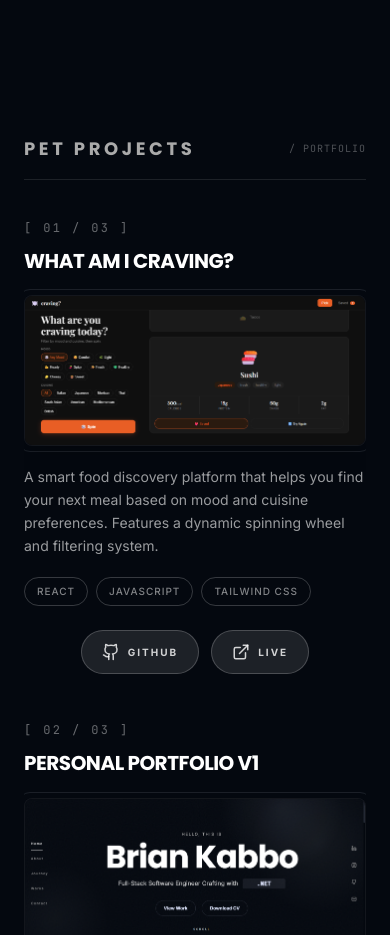
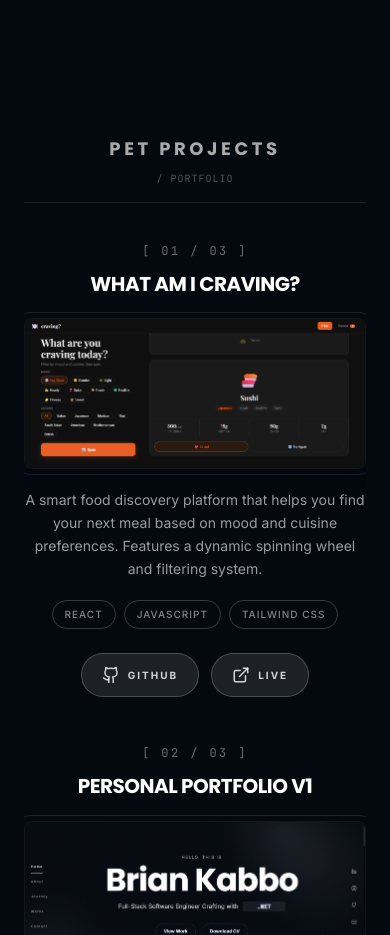
Before and after one commit to Charan951/protfilo, a React (Vite) app in the folder Brian Kabbo Sarker/: page / in a window 390 px wide. Shown: the part 3960-4895 px from the top of the page. Built offline with nearby package versions, Linux system fonts and the light colour scheme.

Commit message:
refactor: enhance Showcase section layout with improved alignment and centering for better visual consistency

```diff
--- a/Brian Kabbo Sarker/src/sections/Showcase.tsx
+++ b/Brian Kabbo Sarker/src/sections/Showcase.tsx
@@ -234,26 +234,26 @@ const Showcase: React.FC = () => {
       </div>
 
       {/* MOBILE */}
-      <div className="flex lg:hidden flex-col w-full min-w-0">
+      <div className="flex lg:hidden flex-col items-center w-full min-w-0 text-center">
 
         {/* Heading */}
-        <div className="pb-4 border-b border-white/10">
-          <div className="flex items-center justify-between gap-3 min-w-0">
-            <h2 className="text-lg sm:text-xl font-bold tracking-[0.2em] sm:tracking-[0.3em] text-[#aaa] uppercase font-poppins truncate">
+        <div className="w-full pb-4 border-b border-white/10">
+          <div className="flex flex-col sm:flex-row items-center justify-center gap-2 sm:gap-4">
+            <h2 className="text-lg sm:text-xl font-bold tracking-[0.2em] sm:tracking-[0.3em] text-[#aaa] uppercase font-poppins">
               PET PROJECTS
             </h2>
-            <span className="text-[10px] sm:text-xs text-white/30 tracking-widest uppercase font-mono flex-shrink-0">
+            <span className="text-[10px] sm:text-xs text-white/30 tracking-widest uppercase font-mono">
               / PORTFOLIO
             </span>
           </div>
         </div>
 
         {/* Cards */}
-        <div className="flex flex-col gap-12 sm:gap-16 pt-10 sm:pt-12">
+        <div className="flex flex-col items-center gap-12 sm:gap-16 pt-10 sm:pt-12 w-full">
           {projects.map((item, index) => (
-            <article key={item.id} className="flex flex-col gap-5 sm:gap-6 min-w-0">
+            <article key={item.id} className="flex flex-col items-center gap-5 sm:gap-6 min-w-0 w-full max-w-lg mx-auto">
 
-              <div className="flex flex-col gap-3 sm:gap-4">
+              <div className="flex flex-col items-center gap-3 sm:gap-4">
                 <div className="text-xs tracking-[0.2em] sm:tracking-[0.3em] text-white/40 font-mono">
                   [ 0{index + 1} / {String(projects.length).padStart(2, '0')} ]
                 </div>
@@ -263,7 +263,7 @@ const Showcase: React.FC = () => {
               </div>
 
               {item.image !== null && (
-                <div className="relative w-full min-w-0 max-w-full">
+                <div className="relative w-full min-w-0 max-w-full mx-auto">
                   <div className="absolute -inset-1.5 sm:-inset-2 border border-moonstone/10 rounded-xl pointer-events-none" />
                   <div className="relative z-10 w-full rounded-lg overflow-hidden shadow-xl bg-zinc-900/20 backdrop-blur-3xl border border-white/5">
                     <img
@@ -279,7 +279,7 @@ const Showcase: React.FC = () => {
                 {item.description}
               </p>
 
-              <div className="flex flex-wrap gap-2">
+              <div className="flex flex-wrap justify-center gap-2">
                 {item.stack.map((tech) => (
                   <span
                     key={tech}
```
